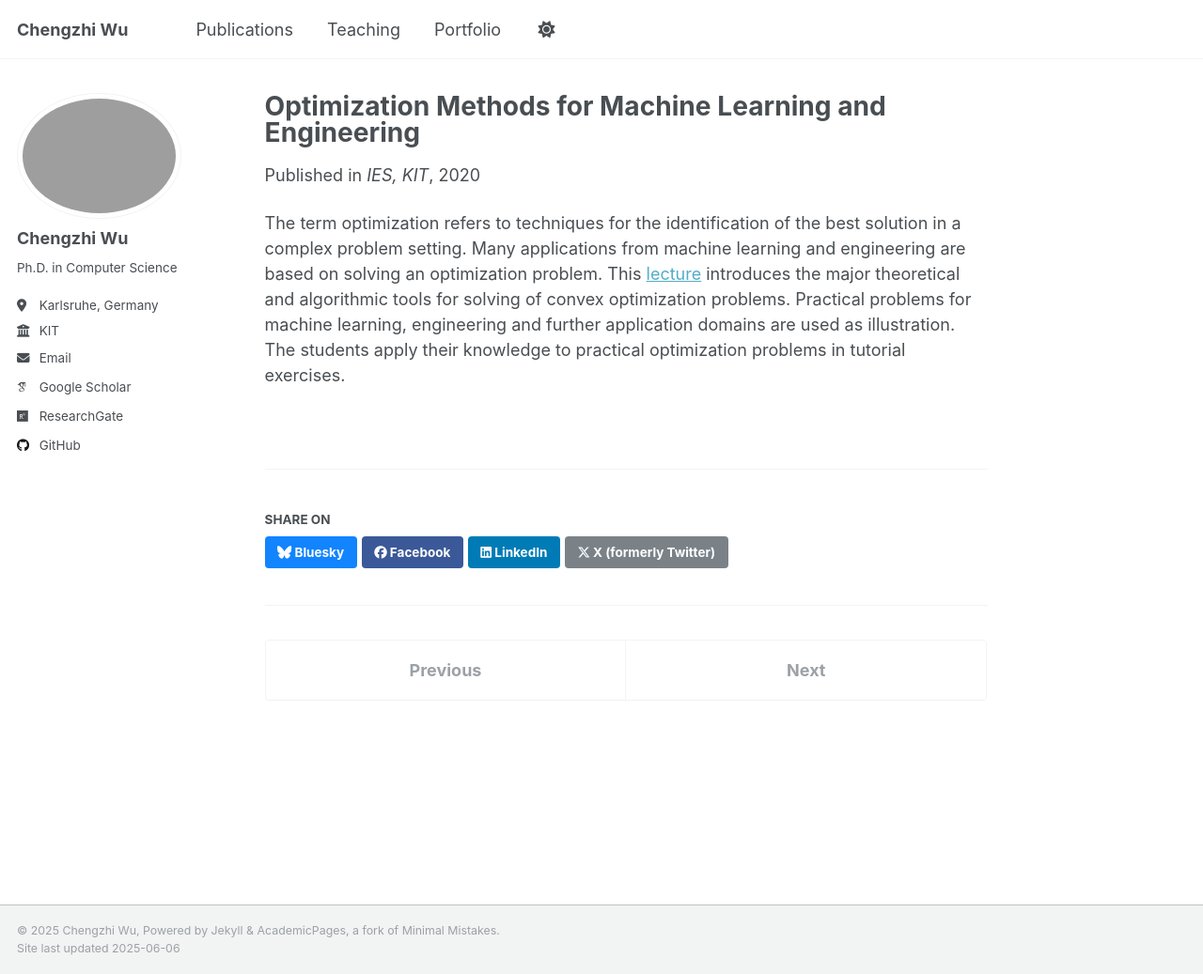
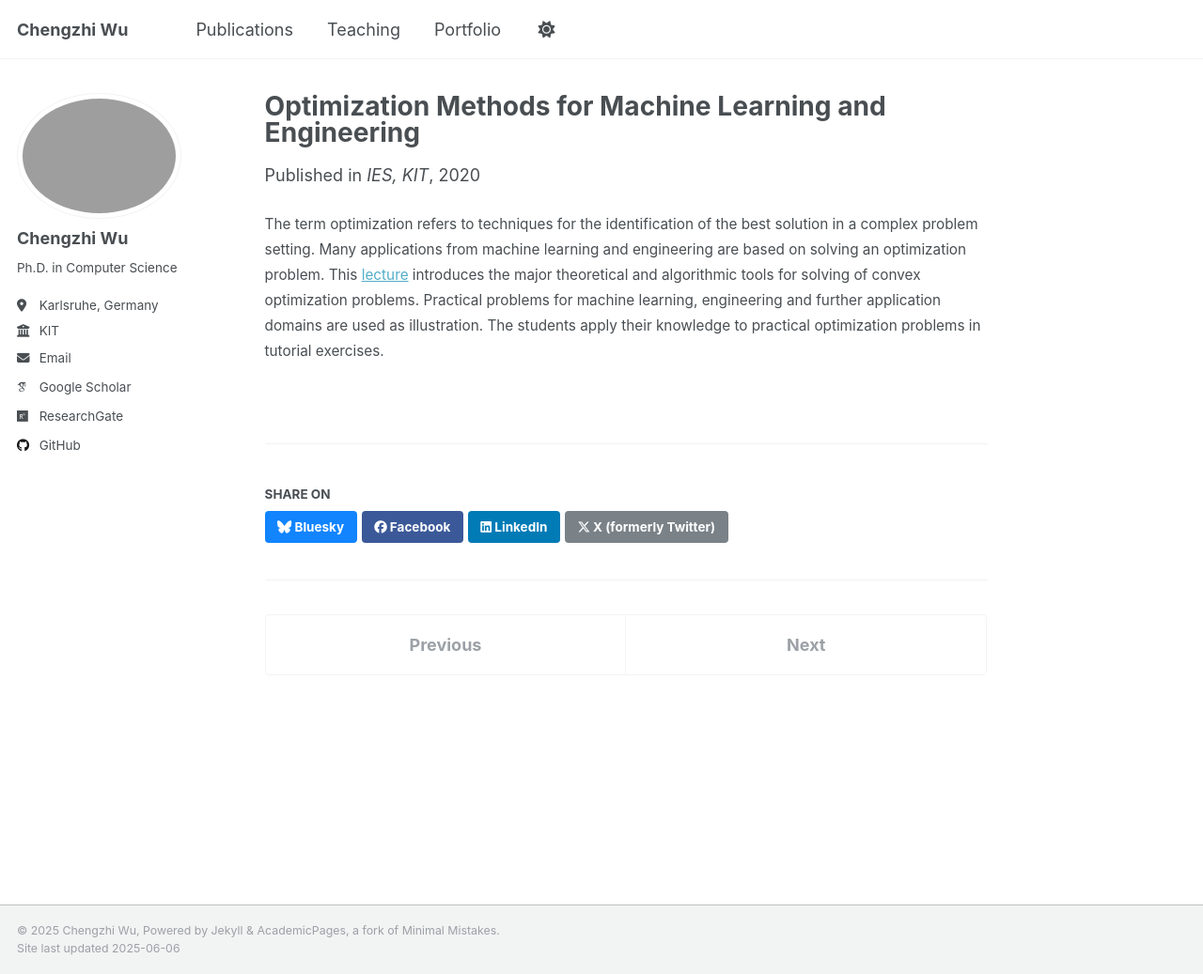
Before and after one commit to stevenczwu/stevenczwu.github.io, a Jekyll site: the page built from _teaching/Lecture-Optimization.md, in a window 1280 px wide and 1037 px high. Shown: the whole window at 94% size. Built offline with Jekyll 4.4.1, drawn with Linux system fonts in a browser that asks for light colours; some web fonts are replaced.

Commit message:
update teaching

```diff
--- a/_teaching/Lecture-Optimization.md
+++ b/_teaching/Lecture-Optimization.md
@@ -10,4 +10,6 @@ end_date: 2021-04-01
 location: "Karlsruhe, Germany"
 ---
 
+<span style="font-size: 0.85em; line-height: 1.0">
 The term optimization refers to techniques for the identification of the best solution in a complex problem setting. Many applications from machine learning and engineering are based on solving an optimization problem. This [lecture](https://ies.iar.kit.edu/lehre_1487.php) introduces the major theoretical and algorithmic tools for solving of convex optimization problems. Practical problems for machine learning, engineering and further application domains are used as illustration. The students apply their knowledge to practical optimization problems in tutorial exercises.
+</span>
```
Also changed, not shown: _teaching/Lecture-Mustererkennung.md (+1 -1 lines).
